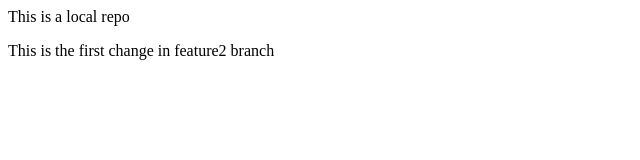
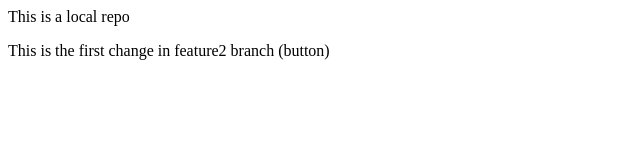
Before and after one commit to Shreepal811/LocalRepo, a plain HTML site: page index.html in a window 1280 px wide. Shown: the full height of the page, 0-640 px from the left. Drawn offline with Linux system fonts and the light colour scheme.

```diff
--- a/index.html
+++ b/index.html
@@ -1,2 +1,2 @@
 <p>This is a local repo</p>
-<p>This is the first change in feature2 branch</p>
+<p>This is the first change in feature2 branch (button)</p>
```
